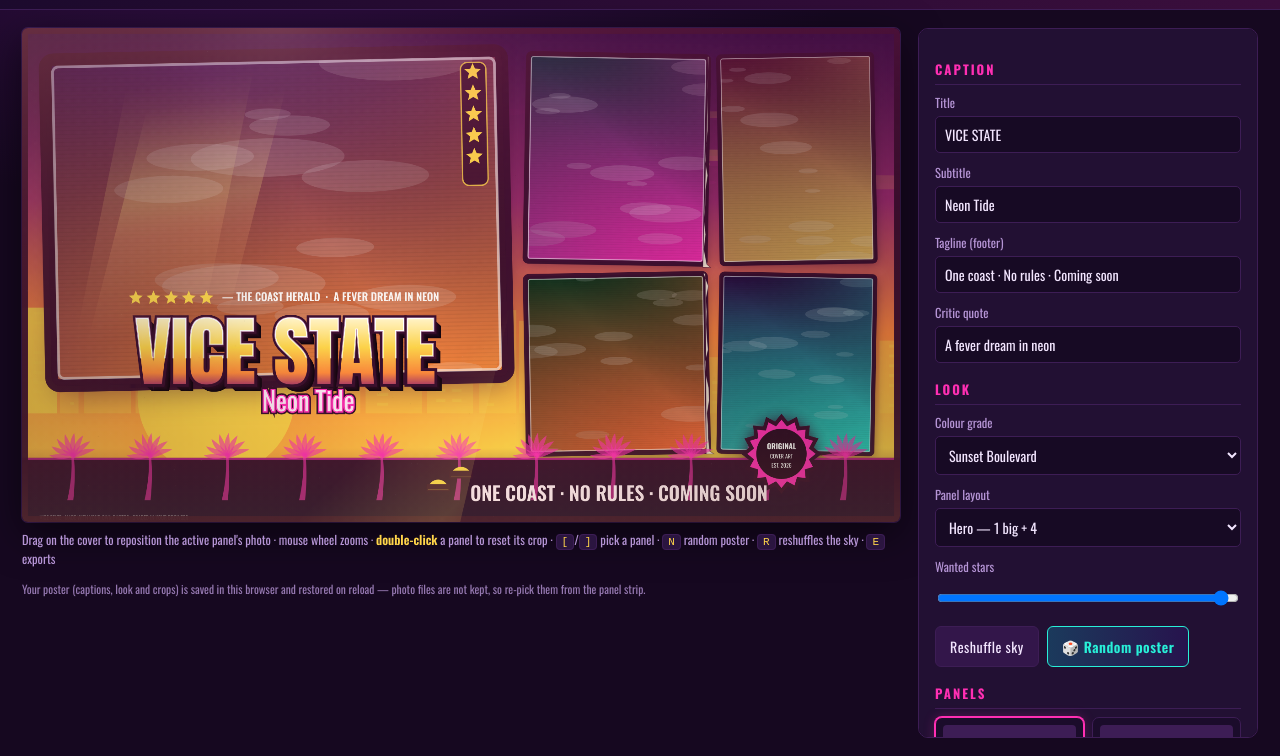
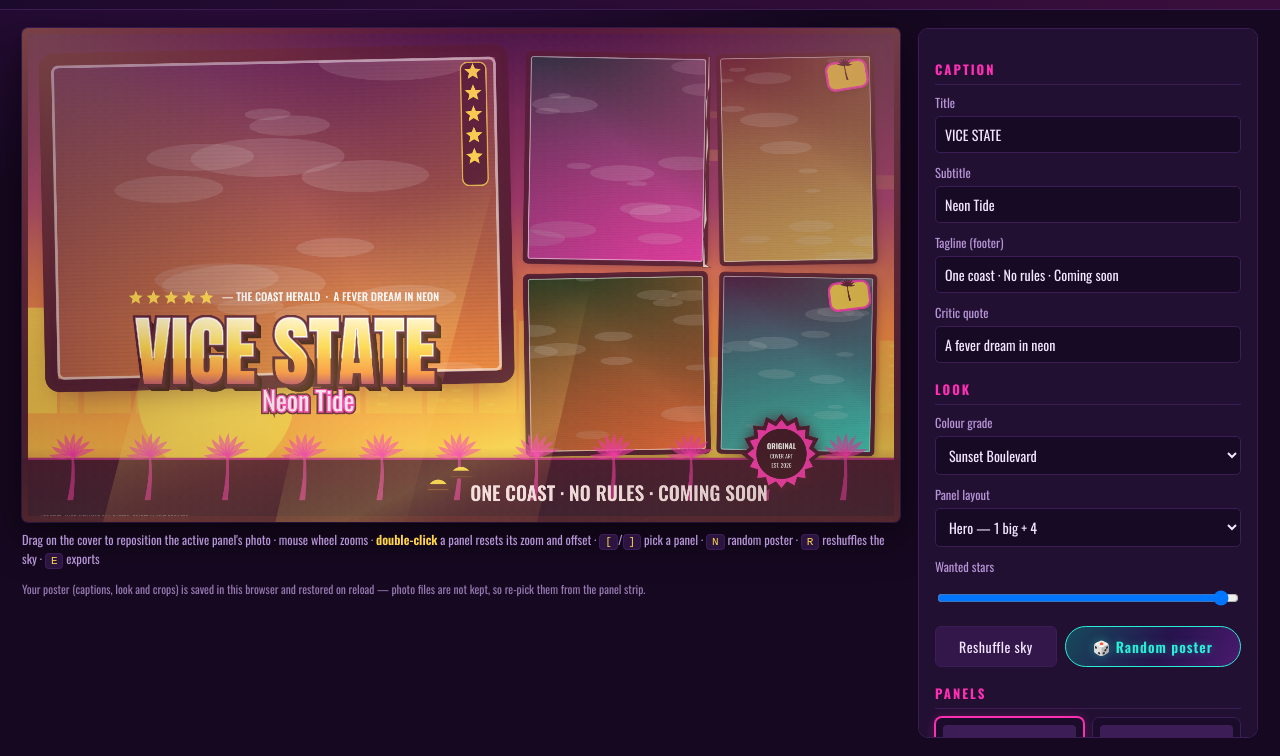
Before and after one commit to andruu21/gta6-cover-art, a plain HTML site: page app/index.html in a window 1280 px wide. Shown: the part 87-843 px from the top of the page. Drawn offline with Linux system fonts and the light colour scheme.

Commit message:
Vice State v4: halation sweeps, sticker accents, double-click crop reset, random poster, localStorage captions

```diff
--- a/app/fonts/Anton-OFL.txt
+++ b/app/fonts/Anton-OFL.txt
@@ -1,4 +1,4 @@
-# Anton — shipped verbatim with the Vice State app (v4). Font copyright its authors; see SIL Open Font License 1.1 below.
+# Anton — bundled with Vice State (gta6-cover-art-01), v4 improvement pass, 2026-11-20. Font copyright its authors; see SIL Open Font License 1.1 below.
 # Vice State uses this display face for the poster title; the file is unmodified and stays bundled with this licence.
 Copyright 2020 The Anton Project Authors (https://github.com/googlefonts/AntonFont.git)
 
--- a/app/fonts/Oswald-OFL.txt
+++ b/app/fonts/Oswald-OFL.txt
@@ -1,4 +1,4 @@
-# Oswald — shipped verbatim with the Vice State app (v4). Font copyright its authors; see SIL Open Font License 1.1 below.
+# Oswald — bundled with Vice State (gta6-cover-art-01), v4 improvement pass, 2026-11-20. Font copyright its authors; see SIL Open Font License 1.1 below.
 # Vice State uses this variable face for panel labels, chips and badges; the file is unmodified and stays bundled with this licence.
 Copyright 2016 The Oswald Project Authors (https://github.com/googlefonts/OswaldFont)
 
--- a/app/index.html
+++ b/app/index.html
@@ -4,7 +4,7 @@
 <meta charset="utf-8">
 <title>Vice State — GTA-style Cover Art Maker</title>
 <meta name="viewport" content="width=device-width, initial-scale=1">
-<meta name="description" content="Build a GTA-style multi-panel cover poster from your own photos, entirely offline.">
+<meta name="description" content="Vice State: a GTA-style multi-panel cover art maker that runs fully offline — drop in your own photos, crop them on a canvas poster, and export a PNG. No uploads, no accounts.">
 <link rel="stylesheet" href="style.css">
 <script type="module" src="src/main.js"></script>
 </head>
@@ -28,7 +28,7 @@
 <main class="studio">
   <section class="stage">
     <canvas id="preview" width="1920" height="1080"></canvas>
-    <p class="hint">Drag on the cover to reposition the active panel's photo · mouse wheel zooms · <strong>double-click</strong> a panel to reset its crop · <kbd>[</kbd>/<kbd>]</kbd> pick a panel · <kbd>N</kbd> random poster · <kbd>R</kbd> reshuffles the sky · <kbd>E</kbd> exports</p>
+    <p class="hint">Drag on the cover to reposition the active panel's photo · mouse wheel zooms · <strong>double-click</strong> a panel resets its zoom and offset · <kbd>[</kbd>/<kbd>]</kbd> pick a panel · <kbd>N</kbd> random poster · <kbd>R</kbd> reshuffles the sky · <kbd>E</kbd> exports</p>
     <p class="hint saved-note">Your poster (captions, look and crops) is saved in this browser and restored on reload — photo files are not kept, so re-pick them from the panel strip.</p>
   </section>
 
--- a/app/src/cover.js
+++ b/app/src/cover.js
@@ -2,6 +2,11 @@
 // Everything here is original canvas drawing: procedural sky, tilted photo
 // panels with drop shadows, colour grading, extruded neon lettering, badges.
 // No Rockstar assets, no external images — fonts come from app/fonts/ (OFL).
+//
+// v4 improvement pass: a halation pass sweeps two soft warm radial streaks in
+// from the TOP CORNERS (not just the top-left), two of the smallest panels get
+// a tilted rounded sticker chip carrying a palm glyph, and the whole grade is
+// a touch warmer because the sky's hot stop now gets an extra alpha boost.
 
 import { FONT_TITLE, FONT_BODY, FONT_SCRIPT, loadFonts, defaultFontStack } from "./fonts.js";
 export { loadFonts, defaultFontStack };
@@ -98,6 +103,16 @@ function drawSky(ctx, W, H, pal, rand) {
   g.addColorStop(.85, pal.glow);
   g.addColorStop(1, pal.deep);
   ctx.fillStyle = g; ctx.fillRect(0, 0, W, H);
+
+  // v4 warmer grade: a second hot-stop wash over the horizon band boosts the
+  // hot colour's alpha well past what the base gradient gives it, so every
+  // palette reads a notch warmer and the panels grade into it more naturally
+  const hotWash = ctx.createLinearGradient(0, H * .38, 0, H * .84);
+  hotWash.addColorStop(0, rgba(pal.hot, 0));
+  hotWash.addColorStop(.45, rgba(pal.hot, .26));
+  hotWash.addColorStop(1, rgba(pal.hot, 0));
+  ctx.fillStyle = hotWash;
+  ctx.fillRect(0, 0, W, H);
 
   // sun disc with glow
   // v4: the sun is pinned to the skyline band — a low, half-set disc just left
@@ -446,6 +461,42 @@ function finishGrade(ctx, W, H, pal, rand) {
   ctx.restore();
 }
 
+// ---------- v4: sticker chip accent ----------
+// A small tilted rounded chip with a palm glyph, pinned to the top-right
+// corner of two of the smaller panels — a trinket like a travel sticker. The
+// chip uses the palette's glow fill with a neon rim; the palm is drawn with
+// the same silhouette primitives as the banner band, scaled down and mirrored
+// so it reads as a glyph rather than a scene.
+function stickerChip(ctx, rect, pal) {
+  ctx.save();
+  ctx.translate(rect.cx, rect.cy);
+  ctx.rotate(rect.tilt * Math.PI / 180);
+  const w = rect.w, h = rect.h;
+  const cw = Math.min(w, h) * .26;          // chip size
+  const ch = cw * .68;
+  const px = w / 2 - cw - w * .035;         // top-right corner, inside the frame
+  const py = -h / 2 + h * .035;
+  ctx.translate(px + cw / 2, py + ch / 2);
+  ctx.rotate(-8 * Math.PI / 180);           // deliberately a few degrees off
+  ctx.shadowColor = rgba(pal.deep, .55);
+  ctx.shadowBlur = cw * .25;
+  rr(ctx, -cw / 2, -ch / 2, cw, ch, ch * .28);
+  ctx.fillStyle = rgba(pal.glow, .92);
+  ctx.fill();
+  ctx.shadowBlur = 0;
+  ctx.lineWidth = ch * .09;
+  ctx.strokeStyle = rgba(pal.neon, .9);
+  ctx.stroke();
+  // the palm glyph itself: a tiny trunk arc plus five droopy fronds
+  ctx.save();
+  ctx.translate(0, ch * .18);
+  const ph = ch * .62;
+  ctx.scale(-1, 1);                          // mirror so it faces the corner
+  palmSilhouette(ctx, 0, 0, ph, 0, rgba(pal.deep, .95));
+  ctx.restore();
+  ctx.restore();
+}
+
 // ---------- v4: torn-paper & sticker panel edge accents ----------
 // One or two panels per poster get a hand-cut torn-paper edge on one side
 // (jagged polygon, drawn as a pale deckled rim) and a "sticker" variant gets a
@@ -494,21 +545,32 @@ function tornEdgeAccent(ctx, rect, pal, rand, kind) {
 }
 
 // ---------- v4: light-leak / halation pass ----------
-// Warm streaks raking in from the top-left, the way an over-exposed film frame
-// bleeds light across the emulsion. Three soft gradients in "screen" mode plus
-// a couple of hard bright seams — subtle at preview size, unmistakable at 1920px.
+// Two soft warm radial streaks sweep in from the TOP CORNERS — the way an
+// over-exposed film frame bleeds light across the emulsion from both edges —
+// plus a couple of hard bright seams down the middle. Subtle at preview size,
+// unmistakable at 1920px.
 function lightLeakPass(ctx, W, H, pal, rand) {
   ctx.save();
   ctx.globalCompositeOperation = "screen";
-  // broad wash from the top edge
-  const wash = ctx.createLinearGradient(0, 0, W * .25, H * .9);
-  wash.addColorStop(0, rgba(pal.glow, .22));
-  wash.addColorStop(.35, rgba(pal.hot, .10));
-  wash.addColorStop(1, "rgba(0,0,0,0)");
-  ctx.fillStyle = wash;
-  ctx.fillRect(0, 0, W, H);
-  // diagonal streaks
-  for (let i = 0; i < 3; i++) {
+  // corner sweeps: one radial halo per top corner, angled inward so the two
+  // streaks lean toward each other and meet over the skyline
+  const corners = [
+    { x: 0, y: 0, dx: W * .30, dy: H * .55, bias: .10 },
+    { x: W, y: 0, dx: -W * .26, dy: H * .60, bias: .07 },
+  ];
+  for (const c of corners) {
+    const cx = c.x + c.dx * (.85 + rand() * .2);
+    const cy = c.y + c.dy * (.8 + rand() * .25);
+    const R = Math.hypot(c.dx, c.dy) * (1.1 + rand() * .2);
+    const halo = ctx.createRadialGradient(c.x, c.y, 0, cx, cy, R);
+    halo.addColorStop(0, rgba(pal.glow, .26 + c.bias));
+    halo.addColorStop(.35, rgba(pal.hot, .14 + c.bias));
+    halo.addColorStop(1, "rgba(0,0,0,0)");
+    ctx.fillStyle = halo;
+    ctx.fillRect(0, 0, W, H);
+  }
+  // diagonal seams threading between the two sweeps
+  for (let i = 0; i < 2; i++) {
     const x = W * (.08 + rand() * .5);
     const sw = W * (.03 + rand() * .07);
     const lean = H * (.25 + rand() * .5);
@@ -524,13 +586,6 @@ function lightLeakPass(ctx, W, H, pal, rand) {
     ctx.fillRect(-sw * 2, -H * .2, sw * 4, H * 1.6);
     ctx.restore();
   }
-  // halation halo near the top where the leak is brightest
-  const hx = W * (.18 + rand() * .25), hy = -H * .04;
-  const halo = ctx.createRadialGradient(hx, hy, 0, hx, hy, W * .30);
-  halo.addColorStop(0, rgba("#fff3c9", .16));
-  halo.addColorStop(1, "rgba(0,0,0,0)");
-  ctx.fillStyle = halo;
-  ctx.fillRect(0, 0, W, H * .7);
   ctx.restore();
 }
 
@@ -565,15 +620,19 @@ export async function renderCover(canvas, state) {
     return { w, h, cx: p.x * W + w / 2, cy: p.y * H + h / 2, tilt: p.tilt, star: p.star };
   });
   rects.forEach(r => panelShadow(ctx, r, pal));
-  // v4: plan which panels get torn-paper / sticker accents (1-2 per poster,
-  // seed-driven, never the star panel)
+  // v4: plan panel accents — the two SMALLEST non-star panels get the tilted
+  // palm-glyph sticker chip; one further panel (if the layout is big enough)
+  // gets a torn-paper edge. Never the star panel, so the poster's anchor
+  // stays clean, and everything stays seed-deterministic.
   const accentPlan = new Map();
   {
     const eligible = rects.map((r, i) => ({ r, i })).filter(e => !e.r.star);
-    const n = eligible.length > 3 ? 2 : 1;
-    for (let k = 0; k < n && eligible.length; k++) {
-      const pick = eligible.splice(Math.floor(rand() * eligible.length), 1)[0];
-      accentPlan.set(pick.i, rand() > .45 ? "torn" : "sticker");
+    const smallest = [...eligible].sort((a, b) => (a.r.w * a.r.h) - (b.r.w * b.r.h)).slice(0, 2);
+    smallest.forEach(e => accentPlan.set(e.i, "chip"));
+    if (eligible.length > 3) {
+      const rest = eligible.filter(e => !accentPlan.has(e.i));
+      const pick = rest.splice(Math.floor(rand() * rest.length), 1)[0];
+      if (pick) accentPlan.set(pick.i, "torn");
     }
   }
   rects.forEach((r, i) => {
@@ -591,10 +650,11 @@ export async function renderCover(canvas, state) {
     ctx.strokeStyle = "rgba(255,255,255,.55)";
     ctx.stroke();
     ctx.restore();
-    // v4: one or two panels get a torn-paper or sticker edge for variety —
-    // never the hero panel, so the poster's anchor stays clean
+    // v4: accents — palm sticker chip on the two smallest panels, torn-paper
+    // edge on one more; the hero panel stays clean
     const accent = accentPlan.get(i);
-    if (accent) tornEdgeAccent(ctx, r, pal, rand, accent);
+    if (accent === "chip") stickerChip(ctx, r, pal);
+    else if (accent) tornEdgeAccent(ctx, r, pal, rand, accent);
     // panel label chip (top-left, out of the title's way)
     if (photo.label) {
       ctx.save();
--- a/app/src/main.js
+++ b/app/src/main.js
@@ -2,11 +2,12 @@
 // preview, PNG export. State is a plain object handed straight to the renderer
 // in cover.js; every control writes it and re-renders on the next frame.
 //
-// v4: the poster persists to localStorage, so a reload brings back exactly what
-// you were working on (photo files themselves cannot be stored, so panels keep
-// their sky art until you re-pick them — captions, zoom, offset and look all
-// come back). Double-click a panel on the canvas to reset its zoom/offset, and
-// a new "Random poster" button shuffles palette + seed + template at once.
+// v4 improvement pass: a double-click on the canvas resets the ACTIVE panel's
+// zoom/offset (⟲ Reset in its strip card does the same), caption/look state
+// persists to localStorage and is restored on load — photo files themselves
+// cannot be persisted, so those panels keep their sky art until re-picked —
+// and randomize() shuffles palette + seed + template + title for both
+// Random poster buttons and the N key.
 
 import { renderCover, exportPNG, SIZES, TEMPLATES, PALETTE_NAMES } from "./cover.js";
 
@@ -221,10 +222,20 @@ document.getElementById("template").addEventListener("change", (e) => { state.te
 document.getElementById("size").addEventListener("change", (e) => { state.size = e.target.value; schedule(); });
 document.getElementById("reshuffle").addEventListener("click", () => { state.seed = Math.floor(Math.random() * 1e9); schedule(); });
 
-// v4: Random poster — palette + seed + template all at once, never repeating
-// the current combination
+// v4 improvement pass: randomize() is now a first-class function — it shuffles
+// palette + seed + template + title (plus a matching subtitle flavour), is
+// wired to BOTH #randomize buttons and the N key, and reports what it picked
+// in the toast. Double-click on the canvas still resets the active panel's
+// crop, and caption state still persists to localStorage across reloads
+// (photo bitmaps are browser-only and are deliberately not persisted).
+
+// Random poster: palette + seed + template + title all at once, never
+// repeating the current combination. Exposed as a function so both buttons
+// and the N key share one code path.
 const RANDOM_TITLES = ["VICE STATE", "NEON TIDE", "PALM FEVER", "GOLD COAST", "LAST EXIT", "MIDNIGHT RUN", "PINK HORIZON"];
-document.getElementById("randomize").addEventListener("click", () => {
+const RANDOM_SUBTITLES = ["Neon Tide", "Static Bloom", "Coral Static", "Afterglow", "Velvet Hours"];
+
+function randomize() {
   const pick = (arr, not) => {
     let v; do { v = arr[Math.floor(Math.random() * arr.length)]; } while (arr.length > 1 && v === not);
     return v;
@@ -233,16 +244,17 @@ document.getElementById("randomize").addEventListener("click", () => {
   state.template = pick(Object.keys(TEMPLATES), state.template);
   state.seed = Math.floor(Math.random() * 1e9);
   state.title = pick(RANDOM_TITLES, state.title);
+  state.subtitle = pick(RANDOM_SUBTITLES, state.subtitle);
+  ensurePhotos(TEMPLATES[state.template].panels.length);
   reflectStateToControls();
   buildPanelStrip();
   schedule();
   showToast(`Random poster · ${state.palette} · ${TEMPLATES[state.template].name}`);
-});
+}
 
-// the aside has its own copy of the button; both share the same action
-document.getElementById("randomize-2").addEventListener("click", () => {
-  document.getElementById("randomize").click();
-});
+for (const btnId of ["randomize", "randomize-2"]) {
+  document.getElementById(btnId)?.addEventListener("click", randomize);
+}
 
 document.getElementById("add-photo").addEventListener("click", () => pickFile(activePanel));
 
@@ -305,4 +317,6 @@ window.__vs = {
     saveState();
   },
   async render() { await renderCover(canvas, state); saveState(); },
+  randomize,
+  resetPanelCrop,
 };
--- a/app/style.css
+++ b/app/style.css
@@ -79,7 +79,9 @@ body {
 .btn:focus-visible {
   outline: 2px solid var(--cyan);
   outline-offset: 1px;
+  box-shadow: 0 0 0 4px rgba(40, 240, 216, .18);
 }
+.btn.dice:focus-visible { outline-color: var(--gold); box-shadow: 0 0 0 4px rgba(255, 213, 74, .22); }
 
 .btn {
   background: #33164a; color: var(--text);
@@ -99,17 +101,26 @@ body {
 }
 .btn.primary:hover { filter: brightness(1.1); box-shadow: 0 0 20px rgba(255, 47, 179, .55); }
 .btn.dice {
-  background: linear-gradient(90deg, #1b3a5c, #27134d);
-  border-color: var(--cyan); color: var(--cyan);
+  background: linear-gradient(120deg, #164a5c 0%, #27134d 55%, #4a1a6e 100%);
+  border: 1px solid var(--cyan);
+  border-radius: 999px;
+  padding-left: 18px; padding-right: 18px;
+  color: var(--cyan);
   font-weight: 600;
+  letter-spacing: 1px;
+  text-shadow: 0 0 10px rgba(40, 240, 216, .35);
 }
-.btn.dice:hover { box-shadow: 0 0 14px rgba(40, 240, 216, .35); filter: brightness(1.15); }
+.btn.dice:hover {
+  box-shadow: 0 0 18px rgba(40, 240, 216, .45);
+  filter: brightness(1.2);
+}
 .btn.mini {
   padding: 2px 7px; font-size: 11px; border-radius: 4px; margin-top: 4px;
   background: #241038; color: var(--dim);
 }
 .btn.mini:hover { color: var(--gold); background: #33164a; }
-.btn-row { display: flex; gap: 8px; flex-wrap: wrap; }
+.btn-row { display: flex; gap: 8px; flex-wrap: wrap; align-items: center; margin-top: 10px; }
+.btn-row .btn { flex: 1 1 auto; }
 
 .panel-strip { display: grid; grid-template-columns: 1fr 1fr; gap: 8px; margin-bottom: 10px; }
 .panel-card {
@@ -141,11 +152,15 @@ body {
   background: rgba(20, 8, 34, .94); color: var(--gold);
   border: 1px solid var(--accent); border-radius: 8px;
   padding: 9px 18px; font-size: 14px; letter-spacing: .5px;
-  box-shadow: 0 6px 24px rgba(0,0,0,.5), 0 0 16px rgba(255, 47, 179, .3);
-  opacity: 0; pointer-events: none; transition: opacity .25s, transform .25s;
+  box-shadow: 0 6px 24px rgba(0,0,0,.5), 0 0 16px rgba(255, 47, 179, .3), 0 0 42px rgba(255, 47, 179, .18);
+  text-shadow: 0 0 12px rgba(255, 213, 74, .35);
+  opacity: 0; pointer-events: none; transition: opacity .25s, transform .25s, box-shadow .25s;
   z-index: 10;
 }
-.toast.show { opacity: 1; transform: translate(-50%, 0); }
+.toast.show {
+  opacity: 1; transform: translate(-50%, 0);
+  box-shadow: 0 6px 28px rgba(0,0,0,.55), 0 0 22px rgba(255, 47, 179, .5), 0 0 64px rgba(255, 47, 179, .3);
+}
 
 @media (max-width: 980px) {
   .studio { grid-template-columns: 1fr; }
```
Also changed, not shown: app/src/fonts.js (+8 -2 lines), main.ts (+21 -12 lines), README.md, screenshots/1-cover-wide.jpg, screenshots/2-editor.jpg, screenshots/3-cover-portrait.jpg, screenshots/4-cover-square.jpg, 1 other file.
